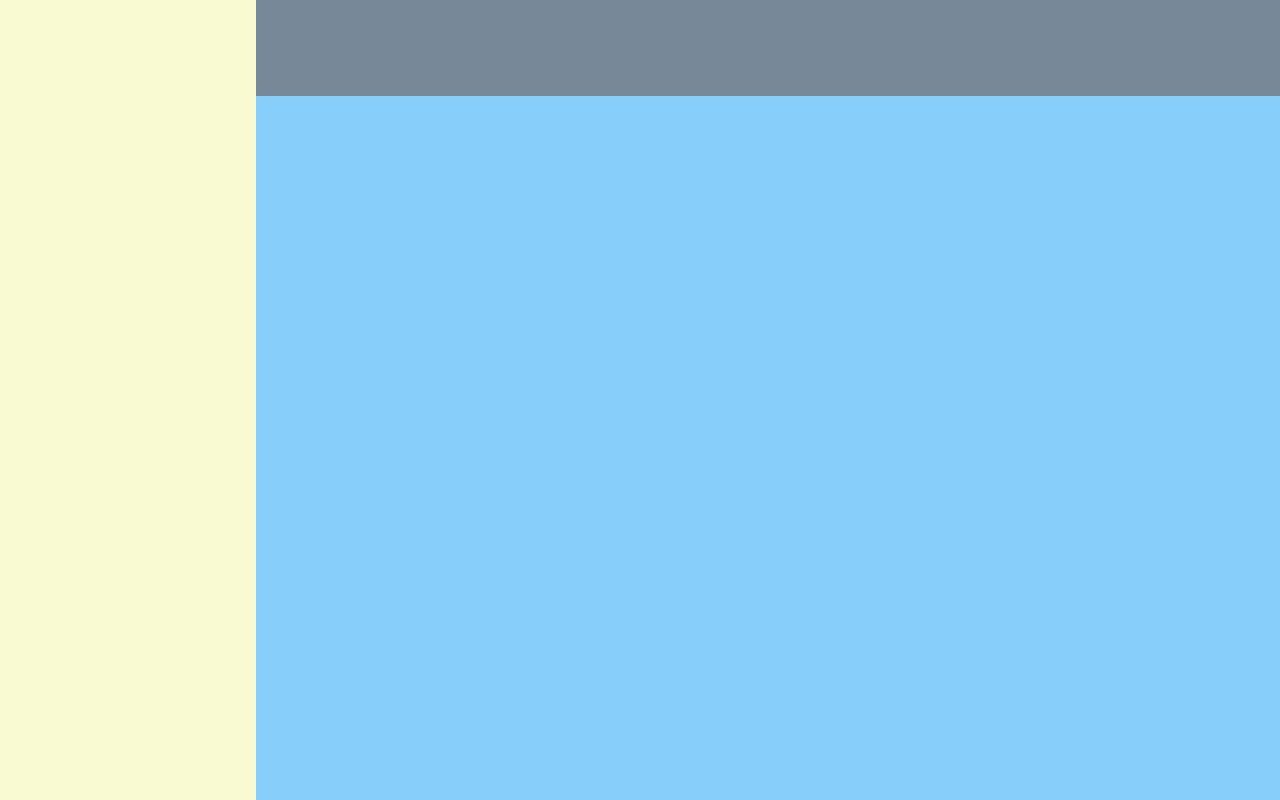
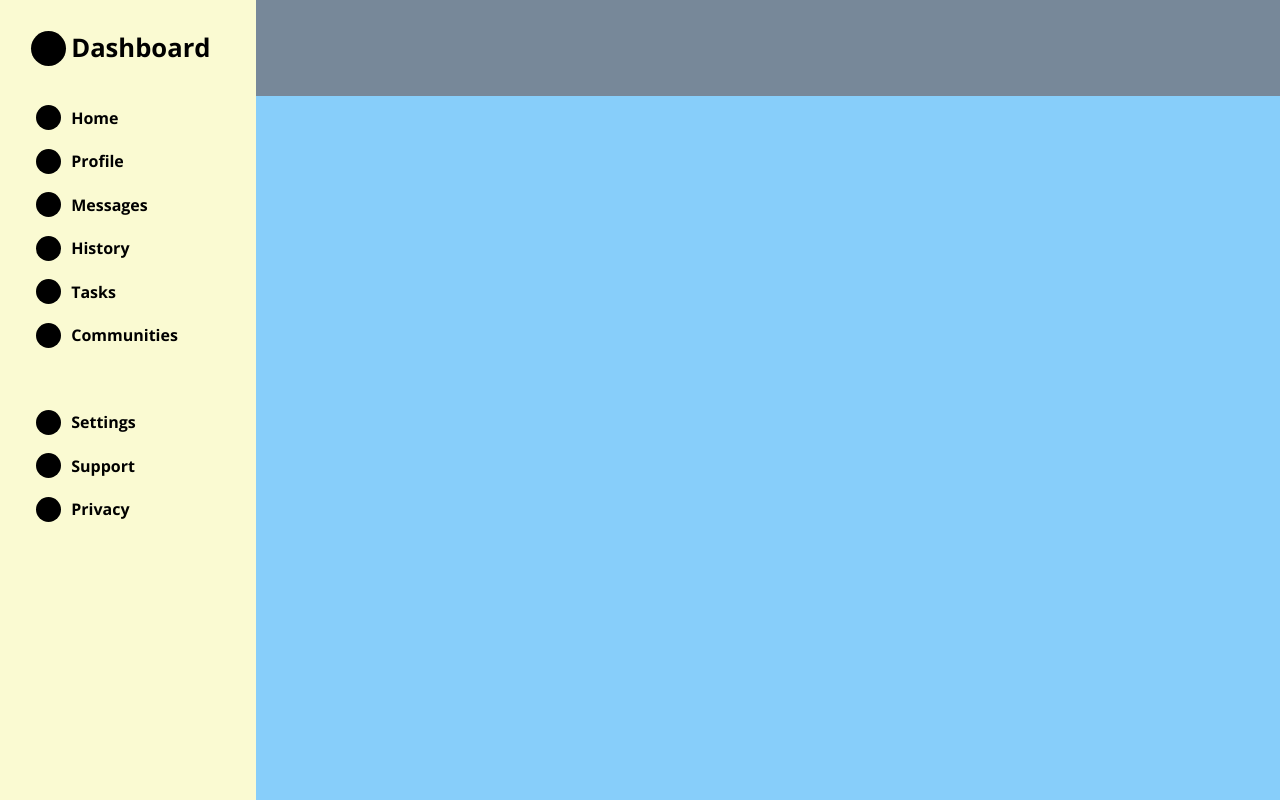
Before and after one commit to danibassprod/admin-dashboard, a plain HTML site: page index.html in a window 1280 px wide. Drawn offline with nearby package versions, Linux system fonts and the light colour scheme.

Commit message:
Add sidebar layout and placeholders

```diff
--- a/css/styles.css
+++ b/css/styles.css
@@ -1,3 +1,11 @@
+:root {
+    --font-stack: 'Open Sans', system-ui;
+}
+
+body {
+    font-family: var(--font-stack);
+}
+
 .container {
     height: 100vh;
     display: grid;
@@ -12,7 +20,12 @@
     }
 
     > .sidebar {
+        padding-left: 25px;
         grid-area: sidebar;
+        display: grid;
+        grid-template-columns: 1fr 4fr;
+        grid-template-rows: minmax(50px, 7.5vw) repeat(11, minmax(30px, 3.4vw));
+        grid-template-areas: "logo link";
         background-color: lightgoldenrodyellow;
     }
 
@@ -21,3 +34,55 @@
         background-color: lightskyblue;
     }
 }
+
+a {
+    text-decoration: none;
+    color: black;
+}
+
+/* Sidebar styling */
+
+.dashb-logo {
+    grid-area: logo;
+    align-self: center;
+    justify-self: center;
+    width: 35px;
+    height: 35px;
+    border-radius: 50%;
+    background-color: black;
+}
+
+.dashb-text {
+    grid-area: link;
+    align-self: center;
+    font-weight: bold;
+    font-size: max(1rem, 2vw);
+}
+
+.logo {
+    grid-column: 1;
+    width: 25px;
+    height: 25px;
+    border-radius: 50%;
+    background-color: black;
+    align-self: center;
+    justify-self: center;
+}
+
+.link {
+    grid-column: 2;
+    align-self: center;
+    font-weight: bold;
+}
+
+.settings {
+    grid-row: -5;
+}
+
+.support {
+    grid-row: -4;
+}
+
+.privacy {
+    grid-row: -3;
+}
--- a/index.html
+++ b/index.html
@@ -6,6 +6,9 @@
     <title>Admin Dashboard</title>
     <link rel="stylesheet" href="css/reset.css">
     <link rel="stylesheet" href="css/styles.css">
+    <style>
+        @import url('https://fonts.googleapis.com/css2?family=Alegreya+Sans:ital,wght@0,100;0,300;0,400;0,700;1,100&family=Open+Sans:ital,wght@0,300;0,400;0,700;1,300&display=swap');
+      </style>
 </head>
 <body>
     <div class="container">
@@ -16,6 +19,36 @@
 
         <div class="sidebar">
 
+            <div class="dashb-logo"></div>
+            <p class="dashb-text"><a href="#">Dashboard</a></p>
+
+            <div class="logo"></div>
+            <p class="link"><a href="#">Home</a></p>
+
+            <div class="logo"></div>
+            <p class="link"><a href="#">Profile</a></p>
+
+            <div class="logo"></div>
+            <p class="link"><a href="#">Messages</a></p>
+
+            <div class="logo"></div>
+            <p class="link"><a href="#">History</a></p>
+
+            <div class="logo"></div>
+            <p class="link"><a href="#">Tasks</a></p>
+
+            <div class="logo"></div>
+            <p class="link"><a href="#">Communities</a></p>
+
+            <div class="logo settings"></div>
+            <p class="link settings"><a href="#">Settings</a></p>
+
+            <div class="logo support"></div>
+            <p class="link support"><a href="#">Support</a></p>
+
+            <div class="logo privacy"></div>
+            <p class="link privacy"><a href="#">Privacy</a></p>
+
         </div>
 
         <div class="content">
```
